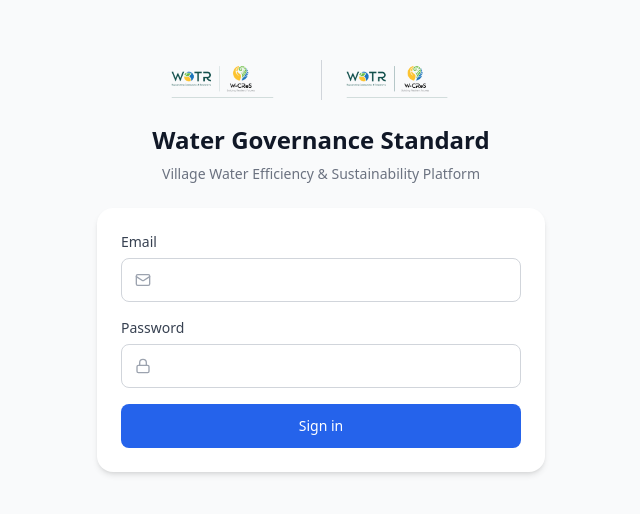
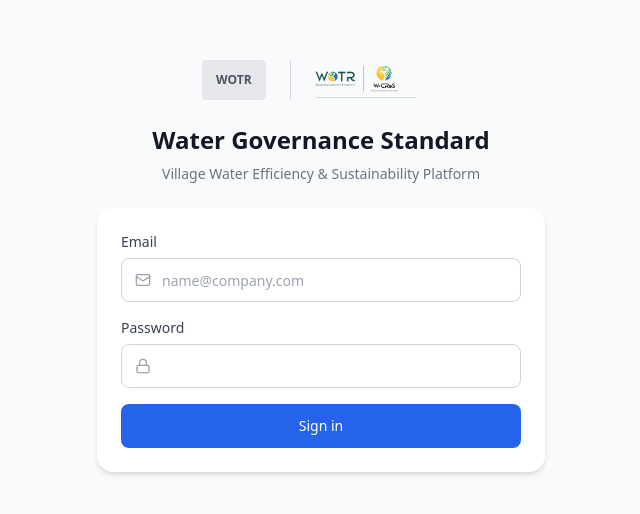
Before and after one commit to sahil-shelke/Dashboard_wotr_bpsch_frontend_bolt, a React (Vite) app: page /approvals in a window 1280 px wide. Shown: the part 134-648 px from the top of the page, without its empty margins (319-959 px from the left). Built offline with nearby package versions, Linux system fonts and the light colour scheme.

Commit message:
Fix login page email & logo

```diff
--- a/src/components/LoginPage.tsx
+++ b/src/components/LoginPage.tsx
@@ -27,15 +27,13 @@ export const LoginPage = () => {
     <div className="min-h-screen bg-gray-50 flex items-center justify-center px-4">
       <div className="w-full max-w-md mx-auto flex flex-col items-center">
         <div className="flex items-center justify-center gap-6 mb-6">
+          <div className="h-10 w-16 bg-gray-200 rounded flex items-center justify-center text-xs font-semibold text-gray-600">
+            WOTR
+          </div>
+          <div className="h-10 w-px bg-gray-300"></div>
           <img
             src="/w-cres.png"
             alt="W-CReS"
-            className="h-10 object-contain"
-          />
-          <div className="h-10 w-px bg-gray-300"></div>
-          <img
-            src="/w-cres.png"
-            alt="WOTR"
             className="h-10 object-contain"
           />
         </div>
@@ -74,7 +72,8 @@ export const LoginPage = () => {
                   type="email"
                   value={email}
                   onChange={(e) => setEmail(e.target.value)}
-                  className="block w-full h-11 pl-10 pr-3.5 text-sm border border-gray-300 rounded-lg focus:ring-2 focus:ring-blue-500 focus:border-transparent transition-shadow"
+                  placeholder="name@company.com"
+                  className="block w-full h-11 pl-10 pr-3.5 text-sm border border-gray-300 rounded-lg focus:ring-2 focus:ring-blue-500 focus:border-transparent transition-shadow placeholder:text-gray-400"
                   required
                 />
               </div>
```
